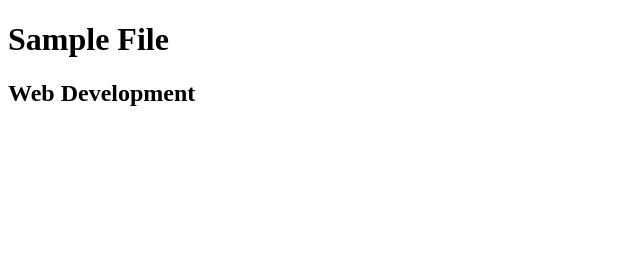
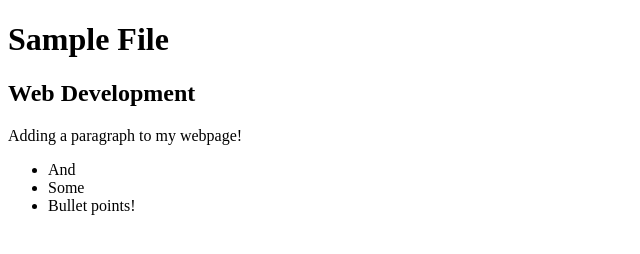
Before and after one commit to K00233560/WebDevelopment, a plain HTML site: page index.html in a window 1280 px wide. Shown: the whole page, without its empty margins (0-640 px from the left). Drawn offline with Linux system fonts and the light colour scheme.

Commit message:
Made changes to webpage

```diff
--- a/index.html
+++ b/index.html
@@ -13,7 +13,13 @@
         <h1>Sample File</h1>
         <h2>Web Development</h2>
 
+        <p>Adding a paragraph to my webpage!</p>
 
+        <ul>
+            <li>And</li>
+            <li>Some</li>
+            <li>Bullet points!</li>
+        </ul>
 
 
 
```
